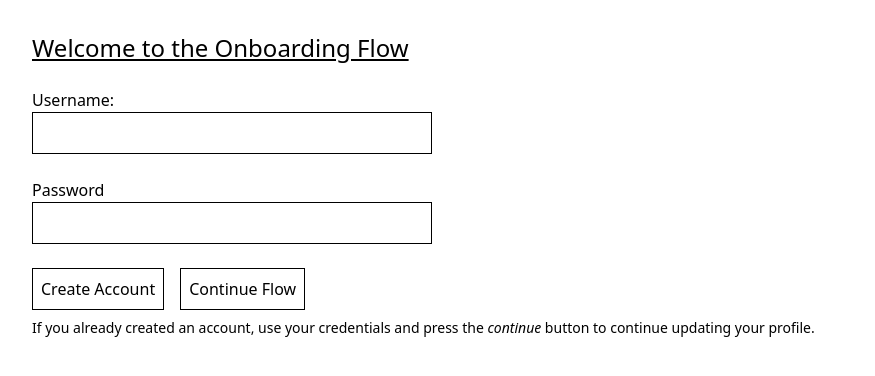
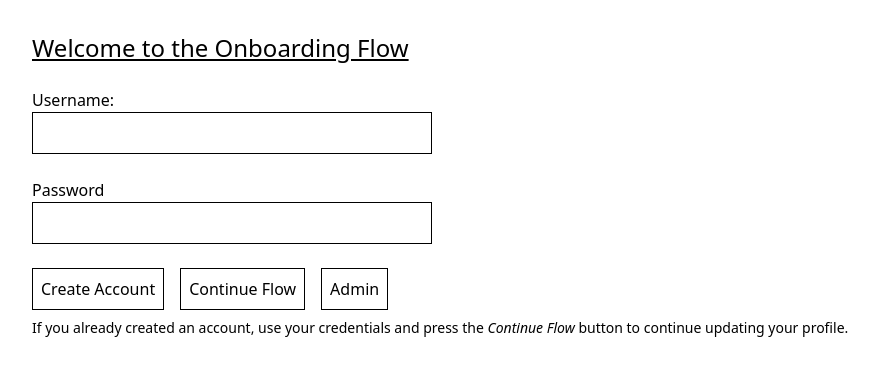
Before and after one commit to philosophy-flow/onboarding-flow-frontend, a React (Vite) app: page /flow/1 in a window 1280 px wide. Shown: the top 376 px of the page, without its empty margins (0-875 px from the left). Built offline with nearby package versions, Linux system fonts and the light colour scheme; no server answers.

Commit message:
create navigation from flow to admin

```diff
--- a/src/pages/AdminPage.tsx
+++ b/src/pages/AdminPage.tsx
@@ -1,9 +1,21 @@
+import { useNavigate } from "react-router-dom";
+
+import Button from "../components/common/Button";
+import { MouseEvent } from "../types";
+
 export default function AdminPage() {
+    const navigate = useNavigate();
+
+    const handleClick = (e: MouseEvent) => {
+        e.preventDefault();
+        navigate("/flow/1");
+    };
+
     return (
         <div>
             <h2 className="text-2xl underline">Admin</h2>
-            <div className="mt-8 flex">
-                <div className="sidebar h-[50vh] border-r-2 pr-8">
+            <div className="mt-8 flex pb-6">
+                <div className="sidebar border-r-2 pr-8">
                     <h3 className="text-xl">Components</h3>
                     <ul className="mt-8">
                         <li className="mb-4 w-50 rounded border bg-gray-300 px-4 py-2 text-center">
@@ -47,6 +59,7 @@ export default function AdminPage() {
                     </p>
                 </div>
             </div>
+            <Button label="Back to Flow" onClick={handleClick} />
         </div>
     );
 }
--- a/src/pages/FlowLoginPage.tsx
+++ b/src/pages/FlowLoginPage.tsx
@@ -42,6 +42,11 @@ export default function FlowLoginPage() {
         navigate("/flow/2");
     };
 
+    const handleAdmin = (e: MouseEvent) => {
+        e.preventDefault();
+        navigate("/admin");
+    };
+
     return (
         <>
             <h2 className="mb-6 text-2xl underline">
@@ -61,17 +66,15 @@ export default function FlowLoginPage() {
             />
 
             <div>
-                <Button
-                    label="Create Account"
-                    onClick={(e) => handleCreate(e)}
-                />
-                <Button label="Continue Flow" onClick={(e) => handleLogin(e)} />
+                <Button label="Create Account" onClick={handleCreate} />
+                <Button label="Continue Flow" onClick={handleLogin} />
+                <Button label="Admin" onClick={handleAdmin} />
             </div>
 
-            <p className="mt-2 text-sm">
+            <p className="my-2 text-sm">
                 If you already created an account, use your credentials and
-                press the <span className="italic">continue</span> button to
-                continue updating your profile.
+                press the <span className="italic">Continue Flow</span> button
+                to continue updating your profile.
             </p>
         </>
     );
```
